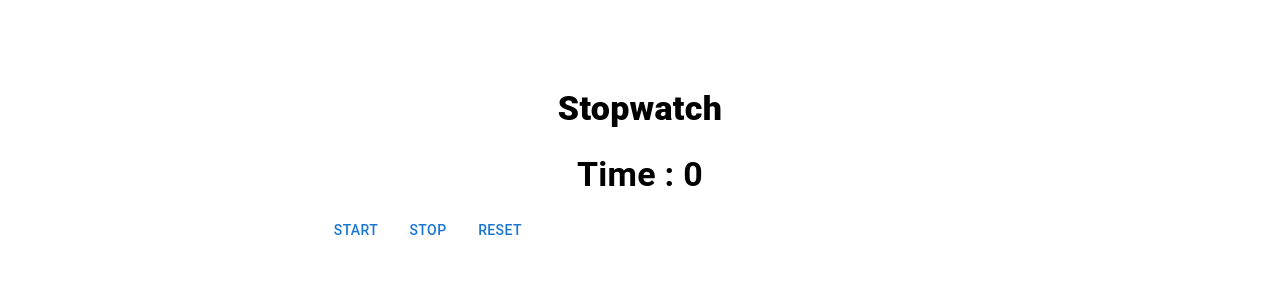
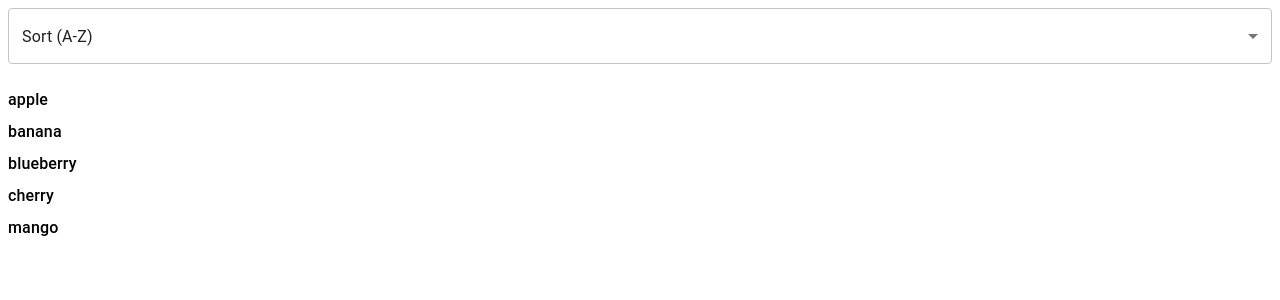
Before and after one commit to sharma-sagar2002/Frontend-Machine-Coding, a React (Vite) app: page / in a window 1280 px wide. Shown: the top 300 px of the page. Built offline with nearby package versions, Linux system fonts and the light colour scheme.

Commit message:
list sorted implemented

```diff
--- a/src/App.tsx
+++ b/src/App.tsx
@@ -1,5 +1,6 @@
 import "./App.css";
-import Stopwatch from "./Components/Stopwatch";
+import ListSorter from "./Components/ListSorter";
+// import Stopwatch from "./Components/Stopwatch";
 // import UndoRedo from "./Components/UndoRedo";
 // import TodoList from "./Components/TodoList";
 // import MultiProgressBar from "./Components/MultiProgressBar";
@@ -60,7 +61,8 @@ function App() {
       {/* <MultiProgressBar/> */}
       {/* <TodoList/> */}
       {/* <UndoRedo/> */}
-      <Stopwatch/>
+      {/* <Stopwatch/> */}
+      <ListSorter/>
 
     </>
   );
--- /dev/null
+++ b/src/Components/ListSorter.tsx
@@ -0,0 +1,39 @@
+import { MenuItem, Stack, TextField, Typography } from '@mui/material'
+import  { useState } from 'react'
+
+const list = [
+   'banana', 'apple', 'cherry','mango','blueberry'
+]
+
+const ListSorter = () => {
+    const [sortType, setSortType] = useState<'asc' | 'desc' | 'len'>('asc')
+
+     const sortedList = [...list].sort((a, b) => {
+    if (sortType === 'asc') return a.localeCompare(b)
+    if (sortType === 'desc') return b.localeCompare(a)
+    return a.length - b.length // length based
+  })
+  return (
+    <>
+     <Stack gap={3}>
+        <TextField
+        select
+        value={sortType}
+        onChange={(e)=>setSortType(e.target.value as 'asc' | 'desc' | 'len')}
+        >
+            <MenuItem value = "asc">Sort (A-Z)</MenuItem>
+            <MenuItem value ="desc">Sort (Z-A)</MenuItem>
+            <MenuItem value="len">Sort on length</MenuItem>
+
+        </TextField>
+        <Stack gap={1}>
+            {
+                sortedList.map((item:string)=>(<Typography fontWeight={500}>{item}</Typography>))
+            }
+        </Stack>
+     </Stack>
+    </>
+  )
+}
+
+export default ListSorter
```
